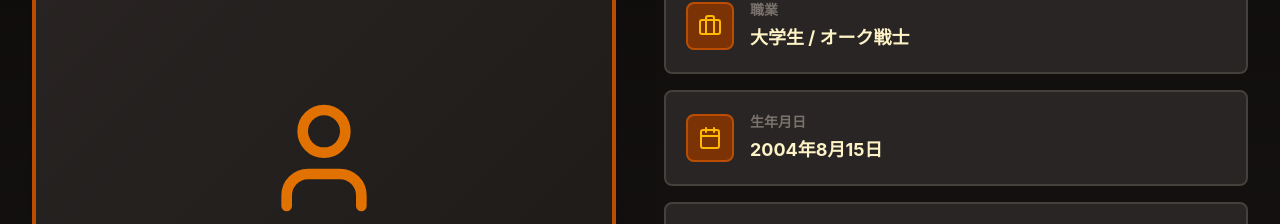
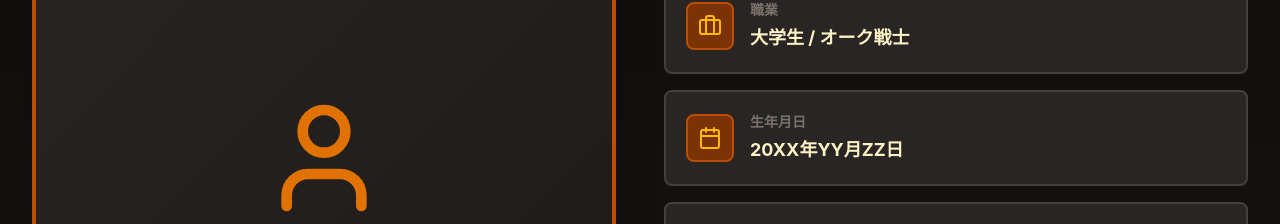
Before and after one commit to kamiya3141/mirror-share-server, a React (Vite) app in the folder common-src/sites/akio/: page / in a window 1280 px wide. Shown: the part 1228-1452 px from the top of the page. Built offline with nearby package versions, Linux system fonts and the light colour scheme.

Commit message:
edit some files

```diff
--- a/common-src/sites/akio/src/app/components/akio/AkioProfile.tsx
+++ b/common-src/sites/akio/src/app/components/akio/AkioProfile.tsx
@@ -4,7 +4,7 @@ import { User, Calendar, MapPin, Briefcase, Trophy, Flame } from 'lucide-react';
 const profileData = [
 	{ icon: User, label: '名前', value: 'アキオ（AKIO）' },
 	{ icon: Briefcase, label: '職業', value: '大学生 / オーク戦士' },
-  { icon: Calendar, label: '生年月日', value: '2004年8月15日' },
+	{ icon: Calendar, label: '生年月日', value: '20XX年YY月ZZ日' },
 	{ icon: MapPin, label: '出身地', value: '荒野の彼方' },
 	{ icon: Trophy, label: '称号', value: '鉄の胃袋、野生児' },
 	{ icon: Flame, label: '戦闘力', value: '9,800' },
```
Also changed, not shown: common-src/sites/akio/src/app/components/akio/AkioHeader.tsx (indentation only), common-src/sites/akio/src/app/components/akio/AkioHero.tsx (indentation only), common-src/sites/akio/src/app/components/akio/AkioSkills.tsx (indentation only), 3 other files (tests, documents, lock files or other folders). Lines whose indentation alone changed are shown as unchanged.
